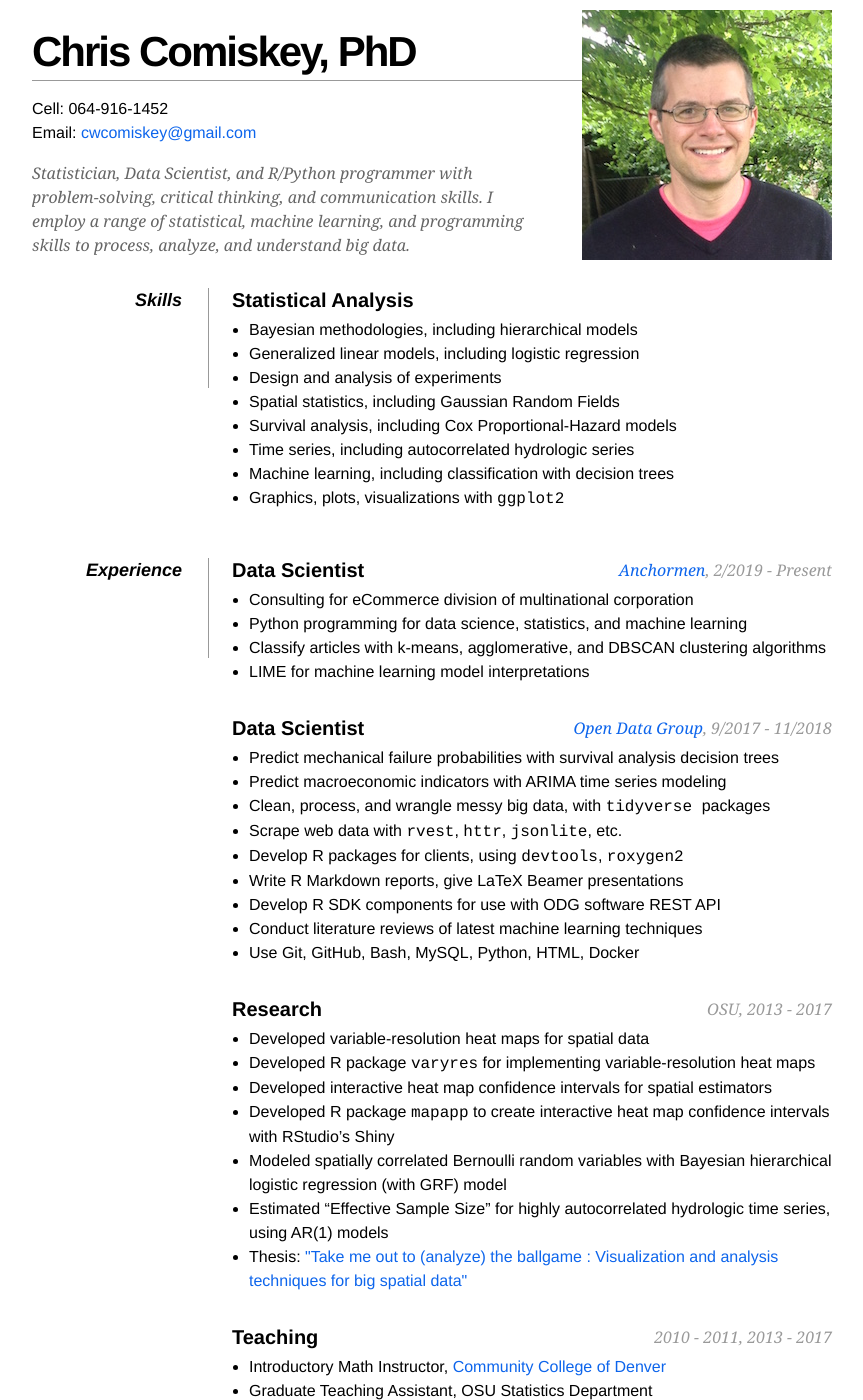
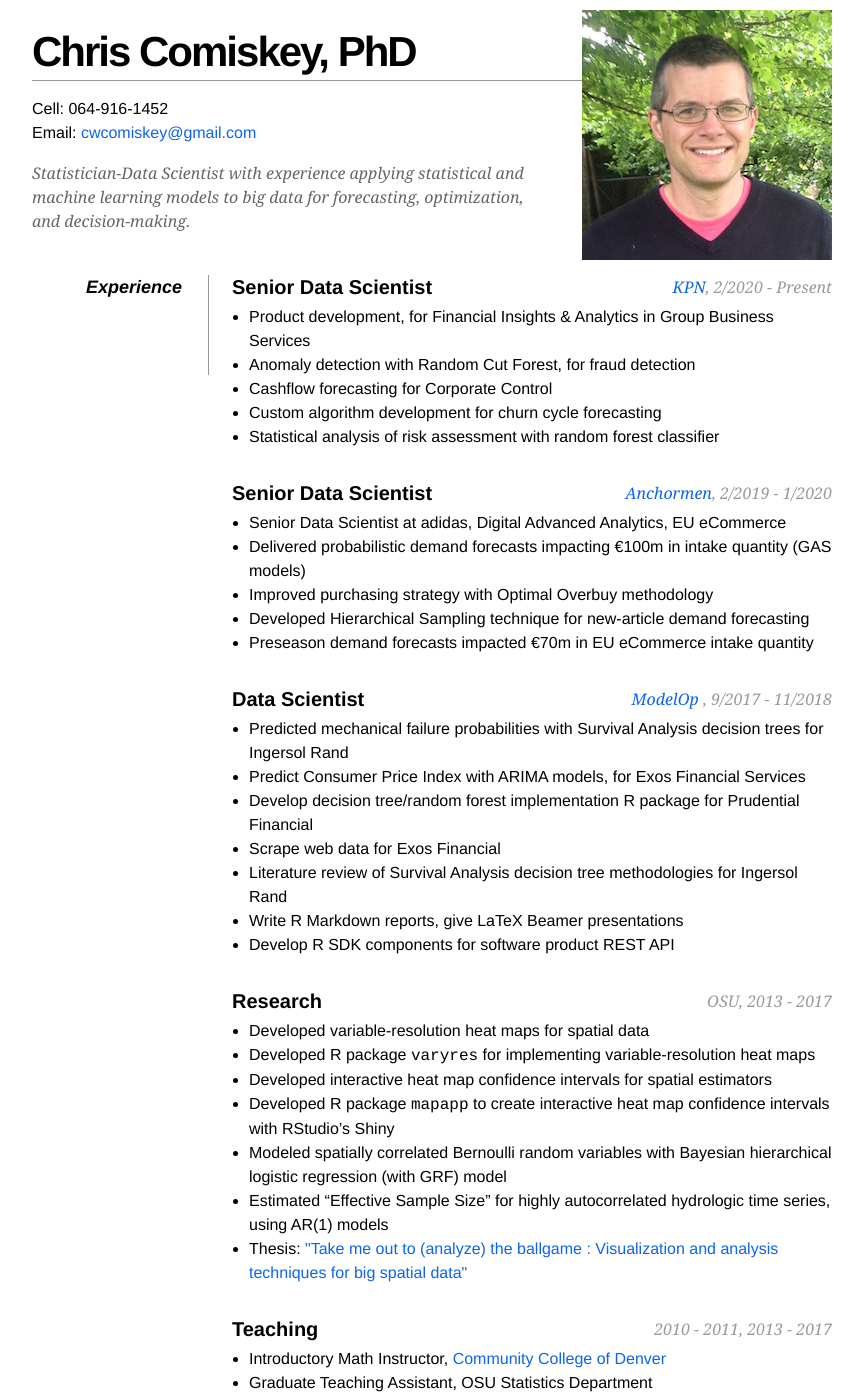
Before and after one commit to cwcomiskey/cwcomiskey.github.io, a Jekyll site: the page index.html, which Jekyll copies as it is, in a window 1280 px wide and 1400 px high. Shown: the whole window, without its empty margins (208-1071 px from the left). Built offline with Jekyll 4.4.1, drawn with Linux system fonts in a browser that asks for light colours; some of the changed text lies outside the part shown.

Commit message:
Update index.html

```diff
--- a/index.html
+++ b/index.html
@@ -60,9 +60,7 @@
 
         <div id="objective">
             <p>
-		    Statistician, Data Scientist, and R/Python programmer with problem-solving,
-		    critical thinking, and communication skills. I employ a range of statistical,
-		    machine learning, and programming skills to process, analyze, and understand big data.
+		    Statistician-Data Scientist with experience applying statistical and machine learning models to big data for forecasting, optimization, and decision-making.
             </p>
         </div>
 
@@ -71,58 +69,42 @@
         <dl>
             <dd class="clear"></dd>
 
-            <dt>Skills</dt>
-            <dd>
-                <h2>Statistical Analysis</h2>
-		<ul>
-			<li> Bayesian methodologies, including hierarchical models </li>
-		    	<li> Generalized linear models, including logistic regression </li>
-		    	<li> Design and analysis of experiments </li>
-                    	<li> Spatial statistics, including Gaussian Random Fields </li>
-			<li> Survival analysis, including Cox Proportional-Hazard models </li>
-	            	<li> Time series, including autocorrelated hydrologic series </li>
-	            	<li> Machine learning, including classification with decision trees </li>
-		    	<li> Graphics, plots, visualizations with
-			<font face="Courier"> ggplot2 </font face="Courier">
-			</li>
-                </ul>
-		 </dd>
-
-            <dd class="clear"></dd>
-
             <dt>Experience</dt>
             <dd>
 
-		<h2> Data Scientist <span> <a href="https://anchormen.nl/">Anchormen</a>,
-			2/2019 - Present </span></h2>
+		<h2> Senior Data Scientist <span> <a href="kpn.com/">KPN</a>,
+			2/2020 - Present </span></h2>
                 <ul>
-			<li> Consulting for eCommerce division of multinational corporation </li>
-			<li> Python programming for data science, statistics, and machine learning </li>
-			<li> Classify articles with k-means, agglomerative, and DBSCAN clustering algorithms </li>
-			<li> LIME for machine learning model interpretations </li>
+			<li> Product development, for Financial Insights & Analytics in Group Business Services </li>
+			<li> Anomaly detection with Random Cut Forest, for fraud detection </li>
+			<li> Cashflow forecasting for Corporate Control </li>
+			<li> Custom algorithm development for churn cycle forecasting </li>
+			<li> Statistical analysis of risk assessment with random forest classifier </li>
+
+                </ul>
+
+		<h2> Senior Data Scientist <span> <a href="https://anchormen.nl/">Anchormen</a>,
+			2/2019 - 1/2020 </span></h2>
+                <ul>
+			<li> Senior Data Scientist at adidas, Digital Advanced Analytics, EU eCommerce </li>
+			<li> Delivered probabilistic demand forecasts impacting €100m in intake quantity (GAS models) </li>
+			<li> Improved purchasing strategy with Optimal Overbuy methodology </li>
+			<li> Developed Hierarchical Sampling technique for new-article demand forecasting </li>
+			<li> Preseason demand forecasts impacted €70m in EU eCommerce intake quantity </li>
 
                 </ul>
 
 
-		<h2> Data Scientist <span> <a href="https://www.opendatagroup.com/">Open Data Group</a>,
+		<h2> Data Scientist <span> <a href="https://www.opendatagroup.com/">ModelOp </a>,
 			9/2017 - 11/2018 </span></h2>
                 <ul>
-			<li> Predict mechanical failure probabilities with survival analysis decision trees </li>
-			<li> Predict macroeconomic indicators with ARIMA time series modeling </li>
-                    	<li> Clean, process, and wrangle messy big data, with
-			<font face="Courier"> tidyverse </font face="Courier"> packages </li>
-			<li> Scrape web data with
-				<font face="Courier"> rvest</font face="Courier">,
-				<font face="Courier">httr</font face="Courier">,
-				<font face="Courier">jsonlite</font face="Courier">,
-				etc. </li>
-                    	<li> Develop R packages for clients, using
-				<font face="Courier">devtools</font face="Courier">,
-				<font face="Courier">roxygen2</font face="Courier"> </li>
+			<li> Predicted mechanical failure probabilities with Survival Analysis decision trees for Ingersol Rand </li>
+			<li> Predict Consumer Price Index with ARIMA models, for Exos Financial Services </li>
+                    	<li> Develop decision tree/random forest implementation R package for Prudential Financial </li>
+			<li> Scrape web data for Exos Financial </li>
+                    	<li> Literature review of Survival Analysis decision tree methodologies for Ingersol Rand </li>
 			<li> Write R Markdown reports, give LaTeX Beamer presentations </li>
-			<li> Develop R SDK components for use with ODG software REST API </li>
-			<li> Conduct literature reviews of latest machine learning techniques </li>
-			<li> Use Git, GitHub, Bash, MySQL, Python, HTML, Docker </li>
+			<li> Develop R SDK components for software product REST API </li>
 
                 </ul>
 
@@ -168,31 +150,6 @@
             </dd>
 
             <dd class="clear"></dd>
-
-            <dt> R </dt>
-	    <dd>
-		    <h2> Tools of the Trade </h2>
-		    <ul>
-			    <li> <font face="Courier"> dplyr </font face="Courier"> for data manipulation </li>
-			    <li> <font face="Courier"> shiny </font face="Courier"> for interactive-visual web applications </li>
-			    <li> <font face="Courier"> stringr, readr </font face="Courier"> for string manipulation </li>
-			    <li> <font face="Courier"> lubridate </font face="Courier"> for working with dates </li>
-			    <li> <font face="Courier"> rstan </font face="Courier"> for Bayesian modeling </li>
-			    <li> <font face="Courier"> fields </font face="Courier"> for spatial statistics </li>
-			    <li> <font face="Courier"> spBayes </font face="Courier"> for spatial Bayesian modeling </li>
-			    <li> <font face="Courier"> INLA </font face="Courier"> for numerical approximations in Bayesian modeling </li>
-			    <li> <font face="Courier">
-				    <a href="https://github.com/cwcomiskey/mapapp">mapapp</a>
-				    </font face="Courier"> for interactive heat map confidence intervals (aut) </li>
-			    <li> <font face="Courier">
-				    <a href="https://github.com/cwcomiskey/varyres">varyres</a>
-				    </font face="Courier"> for creating variable resolution heat maps (aut) </li>
-			    <li> <font face="Courier"> rpart, LTRCtrees </font face="Courier"> for survival analysis trees
-		    </ul>
-	    </dd>
-
-            <dd class="clear"></dd>
-
 
 	    <dt>Education</dt>
             <dd>
```
